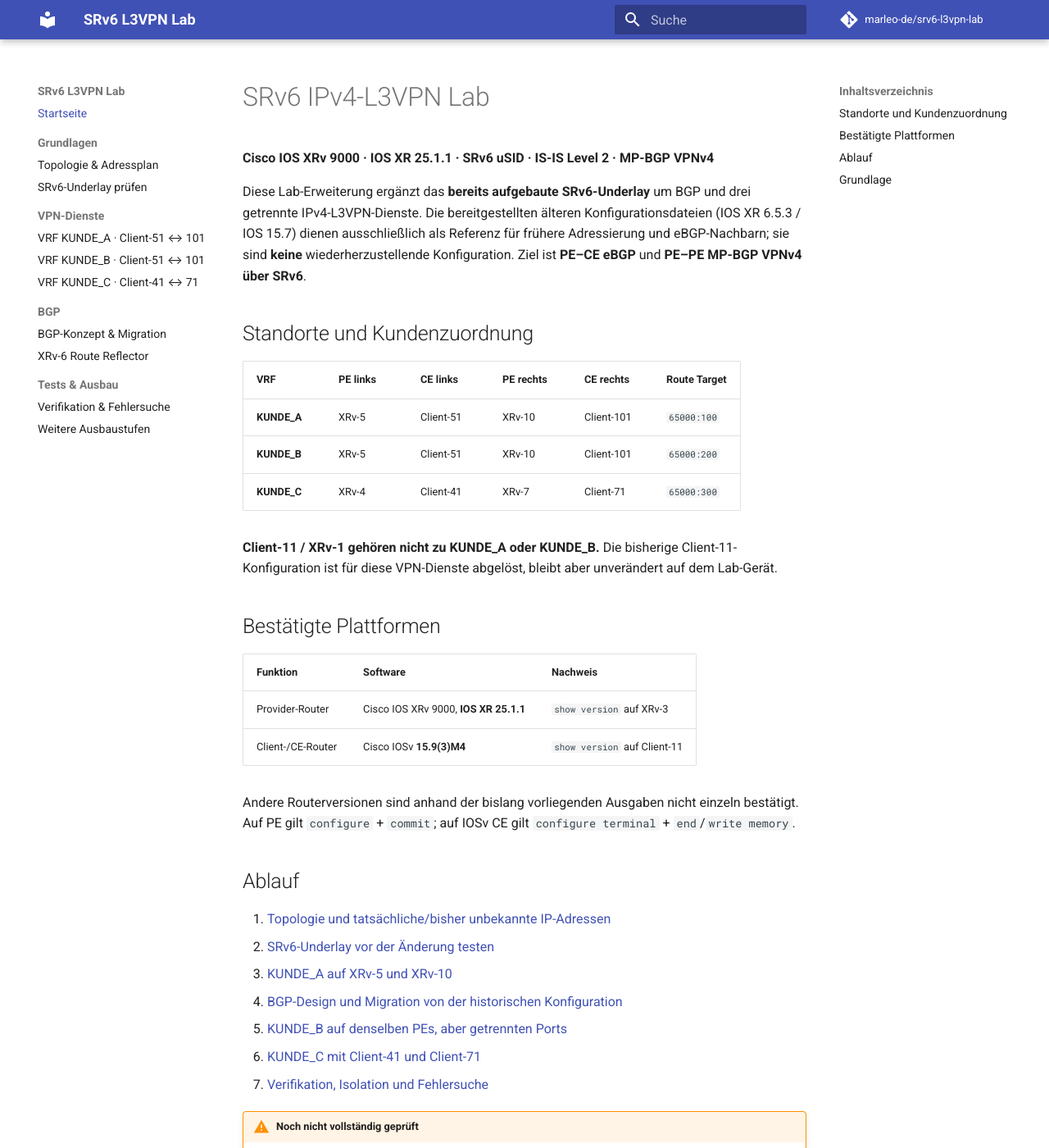
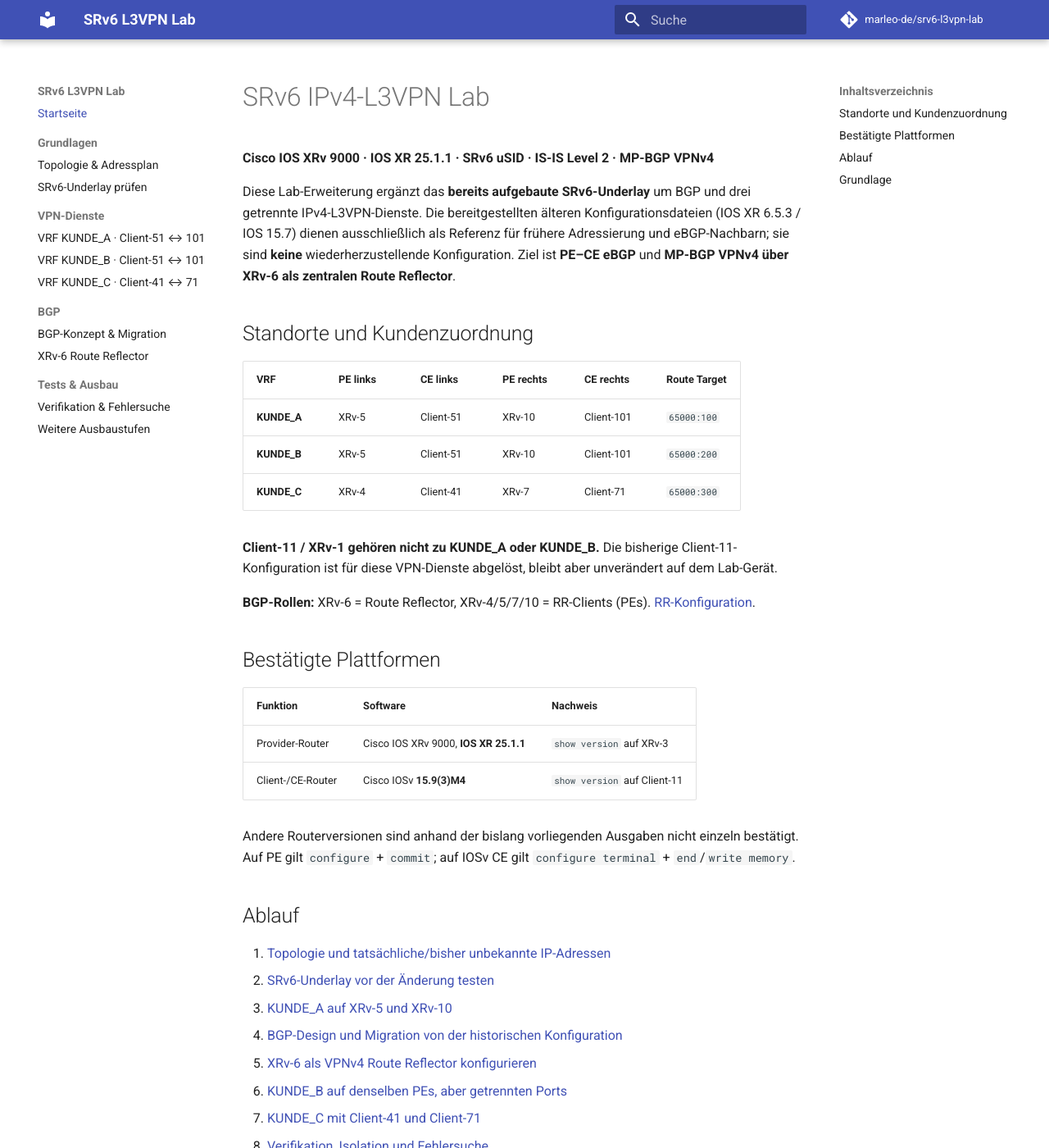
Before and after one commit to marleo-de/srv6-l3vpn-lab, an MkDocs documentation site: the page built from docs/index.md, in a window 1280 px wide and 1400 px high. Shown: the whole window at 82% size. Built offline with MkDocs 1.6.1 and Material for MkDocs 9.7.7, drawn with Linux system fonts in a browser that asks for light colours; comment, search, counter and statistics services are not loaded.

Commit message:
Route all PE VPNv4 sessions through XRv-6 route reflector

```diff
--- a/docs/index.md
+++ b/docs/index.md
@@ -2,7 +2,7 @@
 
 **Cisco IOS XRv 9000 · IOS XR 25.1.1 · SRv6 uSID · IS-IS Level 2 · MP-BGP VPNv4**
 
-Diese Lab-Erweiterung ergänzt das **bereits aufgebaute SRv6-Underlay** um BGP und drei getrennte IPv4-L3VPN-Dienste. Die bereitgestellten älteren Konfigurationsdateien (IOS XR 6.5.3 / IOS 15.7) dienen ausschließlich als Referenz für frühere Adressierung und eBGP-Nachbarn; sie sind **keine** wiederherzustellende Konfiguration. Ziel ist **PE–CE eBGP** und **PE–PE MP-BGP VPNv4 über SRv6**.
+Diese Lab-Erweiterung ergänzt das **bereits aufgebaute SRv6-Underlay** um BGP und drei getrennte IPv4-L3VPN-Dienste. Die bereitgestellten älteren Konfigurationsdateien (IOS XR 6.5.3 / IOS 15.7) dienen ausschließlich als Referenz für frühere Adressierung und eBGP-Nachbarn; sie sind **keine** wiederherzustellende Konfiguration. Ziel ist **PE–CE eBGP** und **MP-BGP VPNv4 über XRv-6 als zentralen Route Reflector**.
 
 ## Standorte und Kundenzuordnung
 
@@ -13,6 +13,8 @@ Diese Lab-Erweiterung ergänzt das **bereits aufgebaute SRv6-Underlay** um BGP u
 | **KUNDE_C** | XRv-4 | Client-41 | XRv-7 | Client-71 | `65000:300` |
 
 **Client-11 / XRv-1 gehören nicht zu KUNDE_A oder KUNDE_B.** Die bisherige Client-11-Konfiguration ist für diese VPN-Dienste abgelöst, bleibt aber unverändert auf dem Lab-Gerät.
+
+**BGP-Rollen:** XRv-6 = Route Reflector, XRv-4/5/7/10 = RR-Clients (PEs). [RR-Konfiguration](route-reflector.md).
 
 ## Bestätigte Plattformen
 
@@ -29,6 +31,7 @@ Andere Routerversionen sind anhand der bislang vorliegenden Ausgaben nicht einze
 2. [SRv6-Underlay vor der Änderung testen](underlay.md)
 3. [KUNDE_A auf XRv-5 und XRv-10](l3vpn.md)
 4. [BGP-Design und Migration von der historischen Konfiguration](bgp-plan.md)
+5. [XRv-6 als VPNv4 Route Reflector konfigurieren](route-reflector.md)
 5. [KUNDE_B auf denselben PEs, aber getrennten Ports](kunde-b.md)
 6. [KUNDE_C mit Client-41 und Client-71](kunde-c.md)
 7. [Verifikation, Isolation und Fehlersuche](verifikation.md)
```
